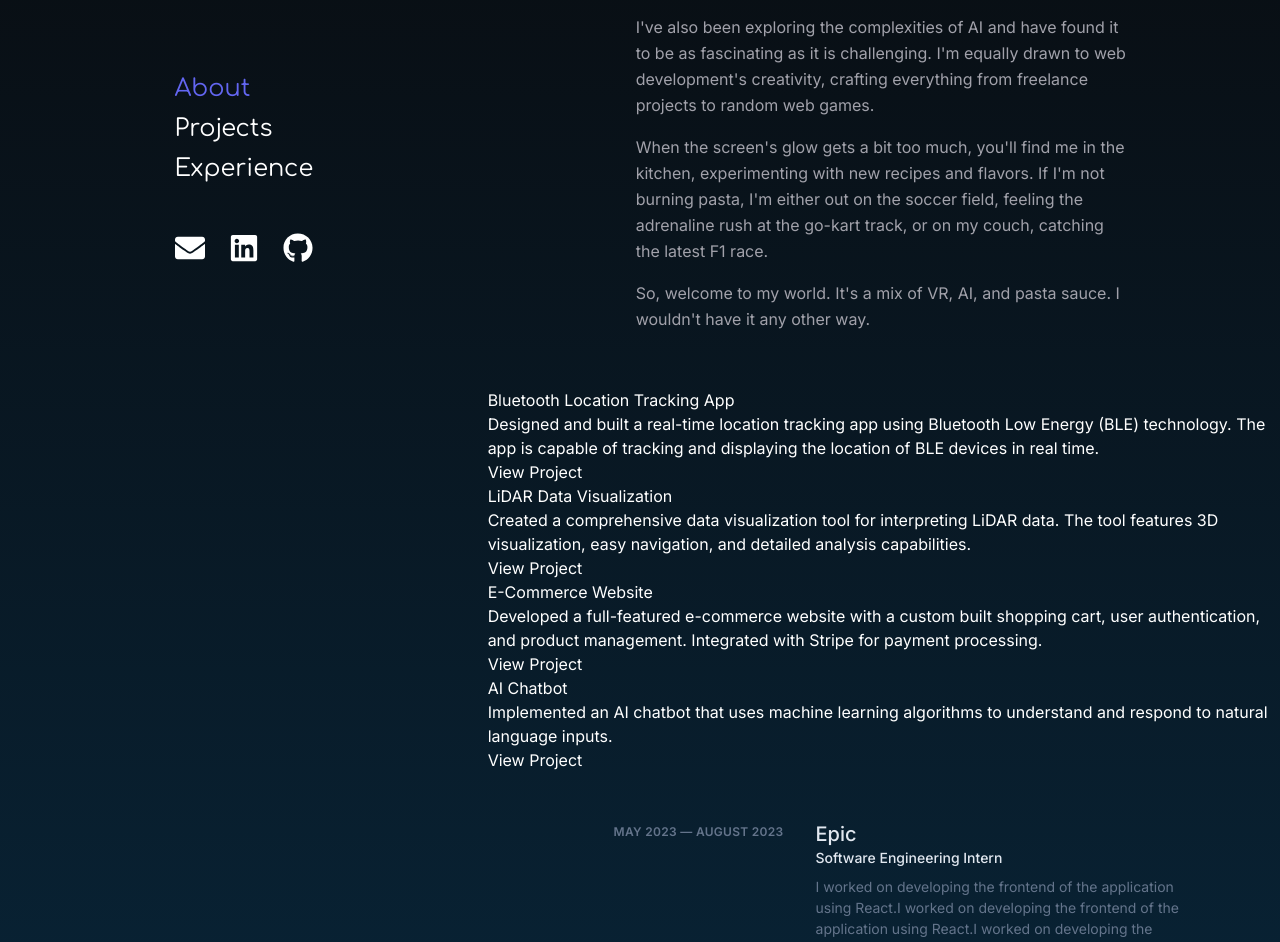
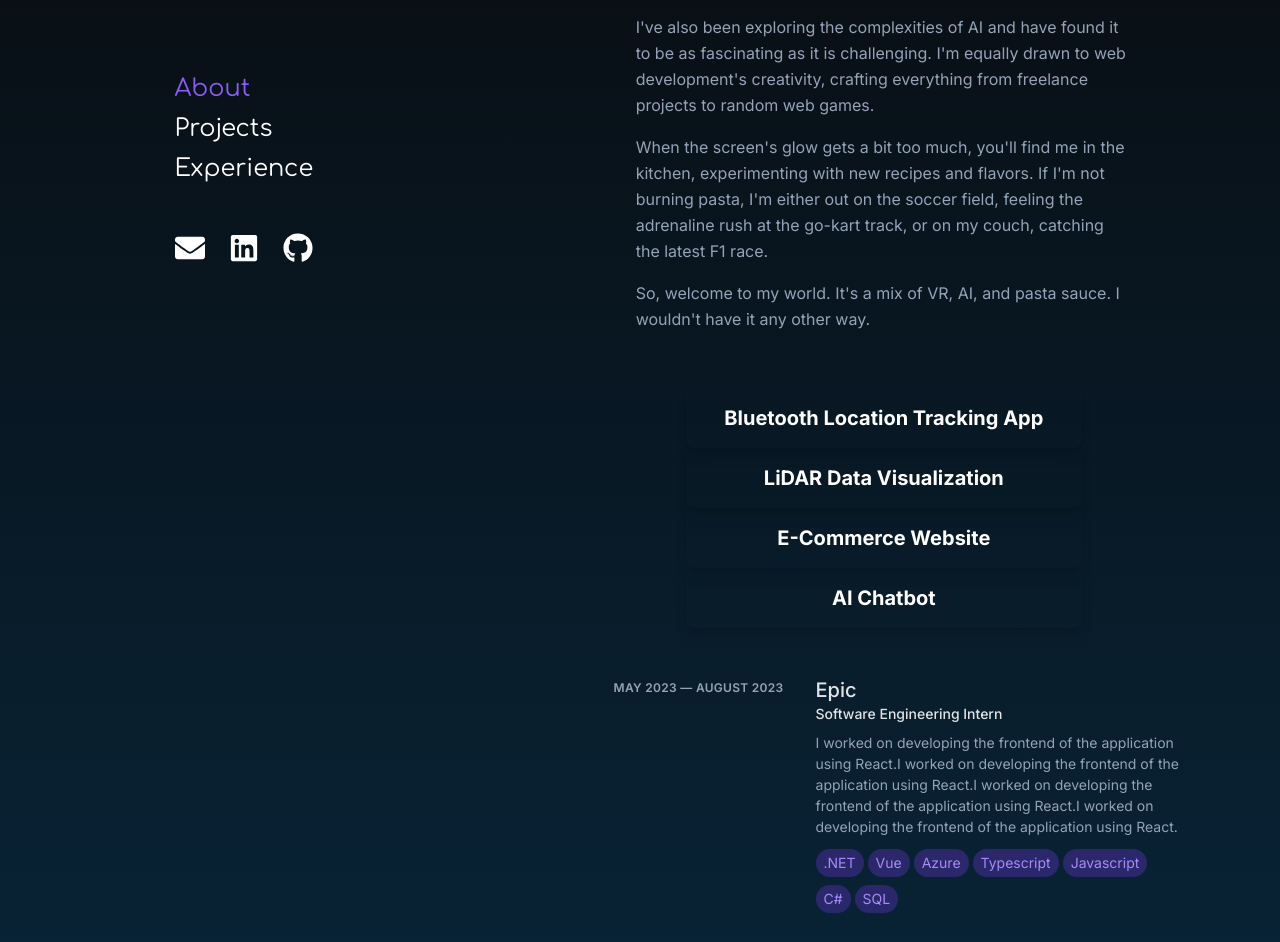
Before and after one commit to davidxiang101/portfolio, a Next.js app: page / in a window 1280 px wide. Shown: the part 1120-2062 px from the top of the page. Built offline with nearby package versions, Linux system fonts and the light colour scheme; what tailwindcss-debug-screens would draw is missing.

Commit message:
projects update and colors

```diff
--- a/app/components/about.tsx
+++ b/app/components/about.tsx
@@ -3,17 +3,17 @@ import React from 'react';
 const About: React.FC = () => {
     return (
         <div id="about" className="my-10 p-4 w-4/5 md:w-2/3 mx-auto">
-            <p className="text-md text-zinc-400 leading-relaxed">
+            <p className="text-md text-slate-400 leading-relaxed">
                 In 2014, I was deep into the world of Minecraft. But I&apos;m not just playing—I&apos;m crafting. Crafting mods, to be exact. Without even realizing it, I had stumbled into the realm of coding.
                 Fast-forward to the present day, and I&apos;ve been fortunate enough to bring dreams to life in VR. I&apos;ve worked on immersive VR applications that, quite honestly, feel like I&apos;m living out my Minecraft modding dreams on a grand scale.
             </p>
-            <p className="text-md text-zinc-400 leading-relaxed mt-4">
+            <p className="text-md text-slate-400 leading-relaxed mt-4">
                 I&apos;ve also been exploring the complexities of AI and have found it to be as fascinating as it is challenging. I'm equally drawn to web development's creativity, crafting everything from freelance projects to random web games.
             </p>
-            <p className="text-md text-zinc-400 leading-relaxed mt-4">
+            <p className="text-md text-slate-400 leading-relaxed mt-4">
                 When the screen&apos;s glow gets a bit too much, you&apos;ll find me in the kitchen, experimenting with new recipes and flavors. If I&apos;m not burning pasta, I&apos;m either out on the soccer field, feeling the adrenaline rush at the go-kart track, or on my couch, catching the latest F1 race.
             </p>
-            <p className="text-md text-zinc-400 leading-relaxed mt-4">
+            <p className="text-md text-slate-400 leading-relaxed mt-4">
                 So, welcome to my world. It&apos;s a mix of VR, AI, and pasta sauce. I wouldn&apos;t have it any other way.
             </p>
         </div>
--- a/app/components/experience.tsx
+++ b/app/components/experience.tsx
@@ -4,22 +4,22 @@ import { ExperienceProps } from './types';
 const Experience: React.FC<ExperienceProps> = ({ startDate, endDate, role, company, link, description, tags }) => {
 	return (
 		<div className="group relative grid w-3/4 grid-cols-8 gap-8 md:gap-4 mb-12 lg:hover:!opacity-100 lg:group-hover/list:opacity-50">
-			<header className="z-10 mb-2 mt-1 text-xs font-semibold uppercase tracking-wide text-slate-500 text-right pr-4 col-span-3">{startDate} — {endDate}</header>
+			<header className="z-10 mb-2 mt-1 text-xs font-semibold uppercase tracking-wide text-slate-400 text-right pr-4 col-span-3">{startDate} — {endDate}</header>
 			<div className="z-10 col-span-5">
-				<h3 className="font-medium leading-snug text-slate-200">
+				<h3 className="font-medium leading-snug text-zinc-200">
 					<div>
-						<a className="text-xl text-slate-200 hover:text-indigo-500
-                focus-visible:text-indigo-500 group/link text-base" target="_blank"
+						<a className="text-xl text-zinc-200 hover:text-violet-500
+                focus-visible:text-violet-500 group/link text-base" target="_blank"
 							rel="noopener noreferrer" href={link}>{company}</a>
 					</div>
 					<div>
-						<p className="text-sm text-slate-200">{role}</p>
+						<p className="text-sm text-zinc-200">{role}</p>
 					</div>
 				</h3>
-				<p className="mt-2 text-sm leading-normal text-slate-500">{description}</p>
+				<p className="mt-2 mb-1 text-sm leading-normal text-slate-400">{description}</p>
 				<div className="flex flex-wrap">
 					{tags.map((tag, index) => (
-						<span key={index} className="text-sm text-white bg-indigo-400/20 text-indigo-500 px-2 py-1 mr-1 mt-2 rounded-full">
+						<span key={index} className="text-sm text-violet-400 bg-violet-600/30 px-2 py-1 mr-1 mt-2 rounded-full">
 							{tag}
 						</span>
 					))}
--- a/app/components/footer.tsx
+++ b/app/components/footer.tsx
@@ -7,29 +7,29 @@ const Footer: React.FC = () => {
             <p className="w-1/2 text-gray-500 dark:text-gray-300">
                 Thanks for checking out my portfolio. This project was designed using
                 {" "}
-                <Link href="https://www.figma.com/" className="text-indigo-600 hover:underline" target="_blank" rel="noopener noreferrer">
+                <Link href="https://www.figma.com/" className="text-violet-600 hover:underline" target="_blank" rel="noopener noreferrer">
                     Figma
                 </Link>
                 {" "}
                 and coded in
                 {" "}
-                <Link href="https://code.visualstudio.com/" className="text-indigo-600 hover:underline" target="_blank" rel="noopener noreferrer">
+                <Link href="https://code.visualstudio.com/" className="text-violet-600 hover:underline" target="_blank" rel="noopener noreferrer">
                     Visual Studio Code
                 </Link>
                 . Built with love,
                 {" "}
-                <Link href="https://nextjs.org/" className="text-indigo-600 hover:underline" target="_blank" rel="noopener noreferrer">
+                <Link href="https://nextjs.org/" className="text-violet-600 hover:underline" target="_blank" rel="noopener noreferrer">
                     Next.js
                 </Link>
                 {" "}
                 and
                 {" "}
-                <Link href="https://tailwindcss.com/" className="text-indigo-600 hover:underline" target="_blank" rel="noopener noreferrer">
+                <Link href="https://tailwindcss.com/" className="text-violet-600 hover:underline" target="_blank" rel="noopener noreferrer">
                     Tailwind CSS
                 </Link>.
                 Deployed and hosted using
                 {" "}
-                <Link href="https://vercel.com/" className="text-indigo-600 hover:underline" target="_blank" rel="noopener noreferrer">
+                <Link href="https://vercel.com/" className="text-violet-600 hover:underline" target="_blank" rel="noopener noreferrer">
                     Vercel
                 </Link>.
             </p>
--- a/app/components/glitch.tsx
+++ b/app/components/glitch.tsx
@@ -49,7 +49,7 @@ export default function Glitch() {
 	}, [textIndex]);
 
 	return (
-		<h2 className="text-md font-mono duration-500 text-zinc-400 hover:text-zinc-200 text-xl">
+		<h2 className="text-md font-mono duration-500 text-slate-400 hover:text-slate-200 text-xl">
 			{dataValue}
 		</h2>
 	);
--- a/app/components/project.tsx
+++ b/app/components/project.tsx
@@ -2,11 +2,12 @@ import React from 'react';
 import { ProjectProps } from './types';
 
 const Project: React.FC<ProjectProps> = ({ name, description, link }) => (
-    <div className="project">
-        <h2>{name}</h2>
-        <p>{description}</p>
-        <a href={link}>View Project</a>
+    <div className="project shadow-lg rounded-lg p-4 aspect-w-4 aspect-h-5 flex items-center justify-center">
+        <h2 className="font-bold text-xl text-center">{name}</h2>
+        {/* <p>{description}</p> */}
+        {/* <a href={link} className="text-blue-500 hover:underline">View Project</a> */}
     </div>
+
 );
 
 export default Project;
--- a/app/components/projectsList.tsx
+++ b/app/components/projectsList.tsx
@@ -5,8 +5,9 @@ import { projects } from '../data/projects';
 
 const ProjectsList: React.FC = () => {
     return (
-        <div id="projects" className="flex flex-wrap justify-center">
+        <div id="projects" className="flex flex-col items-center">
             {projects.map((project: ProjectProps, index: number) => (
+                <div className="w-1/2 mx-auto">
                     <Project
                         key={index}
                         name={project.name}
@@ -14,6 +15,7 @@ const ProjectsList: React.FC = () => {
                         link={project.link}
                         tags={project.tags}
                     />
+                </div>
             ))}
         </div>
     );
--- a/app/components/sidebar.tsx
+++ b/app/components/sidebar.tsx
@@ -34,18 +34,25 @@ const SideBar: React.FC = () => {
 
             <nav className="mt-4 mb-12">
                 <ul className="space-y-2 font-display text-2xl">
-                    <li className={activeSection === 'about' ? 'text-indigo-500' : ''}>About</li>
-                    <li className={activeSection === 'projects' ? 'text-indigo-500' : ''}>Projects</li>
-                    <li className={activeSection === 'experience' ? 'text-indigo-500' : ''}>Experience</li>
+                    <li>
+                        <a href="#about" className={activeSection === 'about' ? 'text-violet-500' : ''}>About</a>
+                    </li>
+                    <li>
+                        <a href="#projects" className={activeSection === 'projects' ? 'text-violet-500' : ''}>Projects</a>
+                    </li>
+                    <li>
+                        <a href="#experience" className={activeSection === 'experience' ? 'text-violet-500' : ''}>Experience</a>
+                    </li>
                 </ul>
             </nav>
 
+
             <div className="flex space-x-6">
                 <a href="mailto:mwd4wm@virginia.edu">
-                    <FaEnvelope className="hover:text-zinc-500" size={30} />
+                    <FaEnvelope className="hover:text-violet-500" size={30} />
                 </a>
                 <a href="https://www.linkedin.com/in/david-xiang-4891371a6/" target="_blank" rel="noreferrer">
-                    <FaLinkedin className="hover:text-zinc-500" size={30} />
+                    <FaLinkedin className="hover:text-violet-500" size={30} />
                 </a>
                 <a href="https://github.com/davidxiang101" target="_blank" rel="noreferrer">
                     <FaGithub className="hover:text-zinc-500" size={30} />
--- a/app/globals.css
+++ b/app/globals.css
@@ -18,6 +18,7 @@ html,
 body {
   -webkit-font-smoothing: antialiased;
   -moz-osx-font-smoothing: grayscale;
+  scroll-behavior: smooth;
 }
 
 ::selection {
```
Lines whose indentation alone changed are shown as unchanged.
